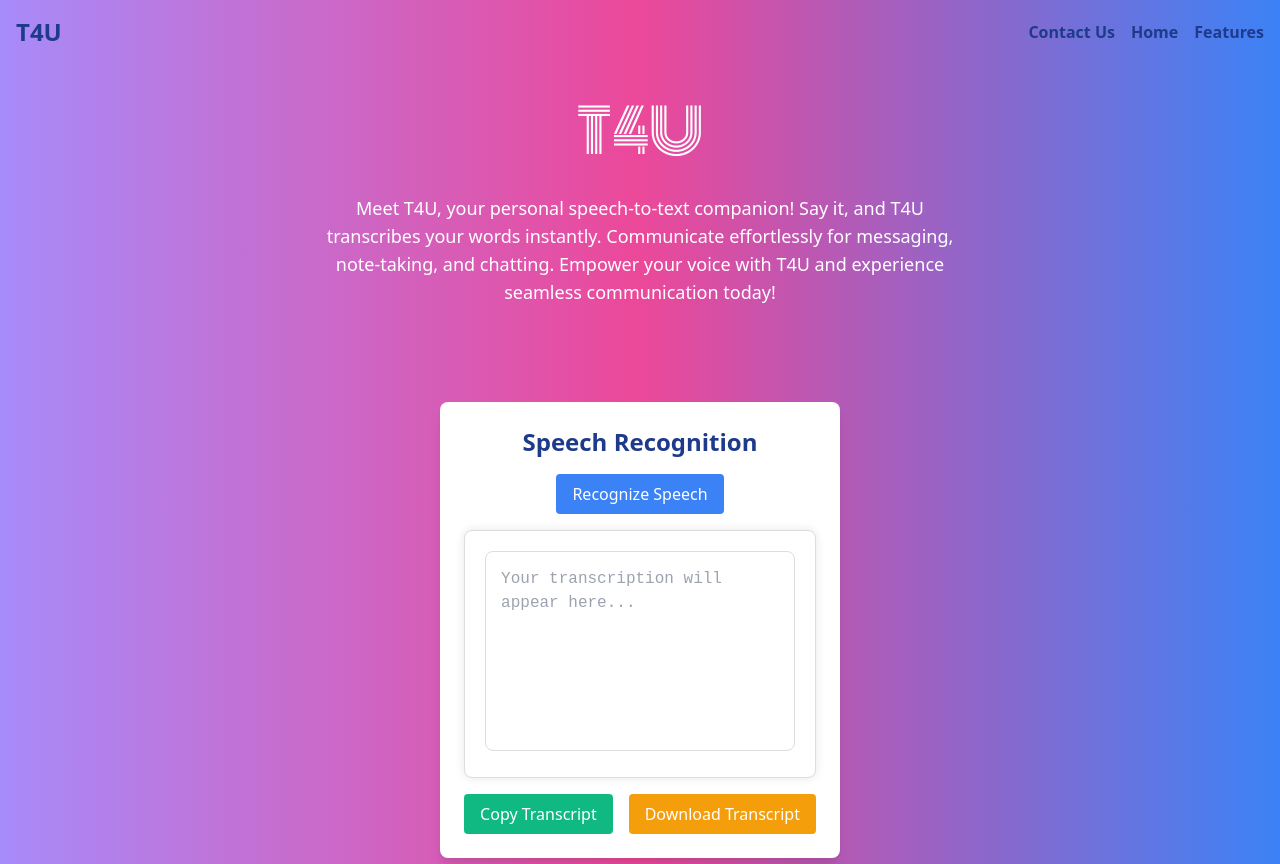
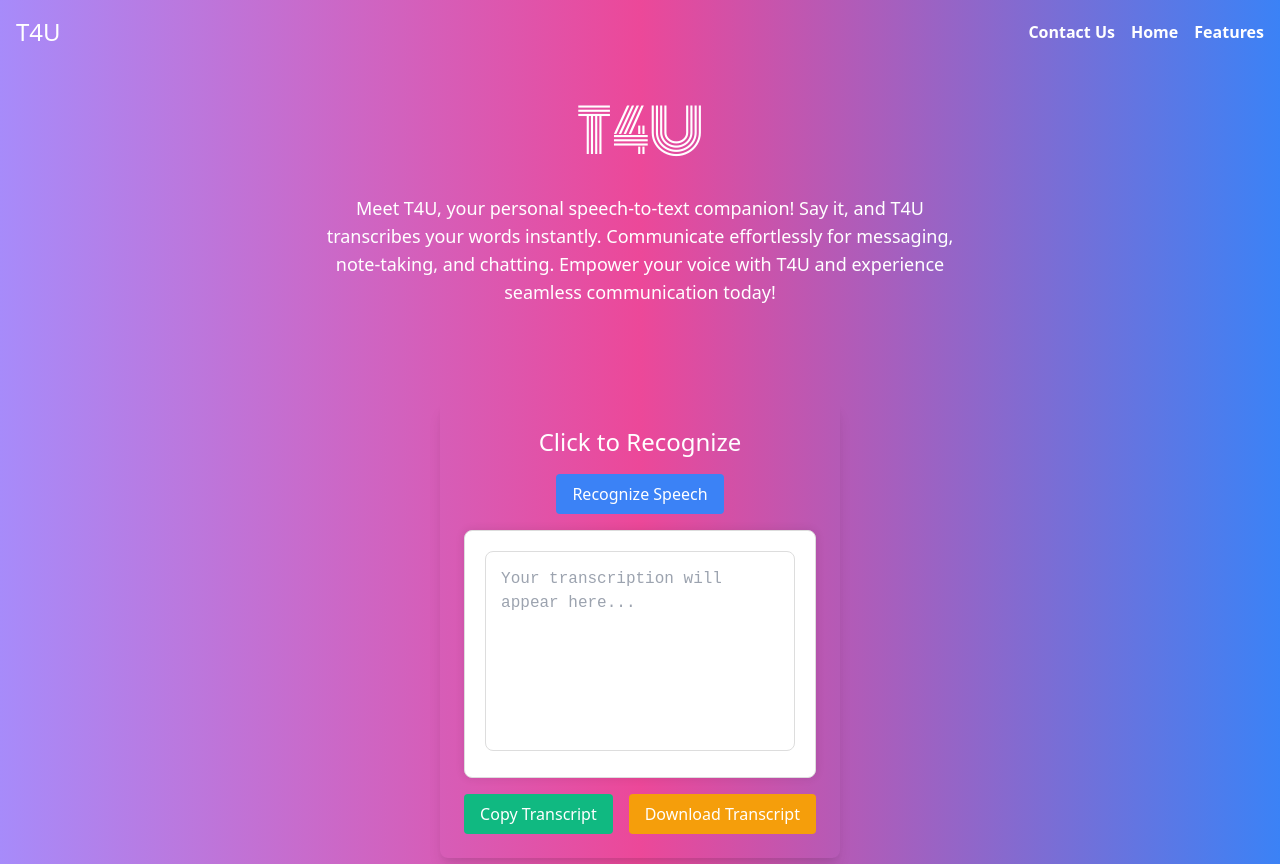
Before and after one commit to dom557/T4U, a Django app: page / in a window 1280 px wide. Run offline with Django 4.2, Linux system fonts and the light colour scheme.

Commit message:
update the ui 2

```diff
--- a/speech_recognition_app/templates/index.html
+++ b/speech_recognition_app/templates/index.html
@@ -1,14 +1,17 @@
 <!DOCTYPE html>
 <html lang="en">
 <head>
+    {% load static %}
     <meta charset="UTF-8">
     <meta name="viewport" content="width=device-width, initial-scale=1.0">
     <title>T4U - Speech Recognition</title>
+    <link rel="icon" href="{% static 'images/T.png' %}" >
     <link href="https://cdn.jsdelivr.net/npm/tailwindcss@2.2.16/dist/tailwind.min.css" rel="stylesheet">
     <link rel="preconnect" href="https://fonts.googleapis.com">
     <link rel="preconnect" href="https://fonts.gstatic.com" crossorigin>
     <link href="https://fonts.googleapis.com/css2?family=Monoton&display=swap" rel="stylesheet">
     <style>
+
         body {
             background: linear-gradient(to bottom, #f0f4ff, #e0eafc);
             transition: background 0.5s ease;
@@ -42,11 +45,11 @@
     <!-- Navigation -->
     <nav class="w-full p-4 shadow-md bg-gradient-to-r from-purple-400 via-pink-500 to-blue-500">
         <div class="max-w-7xl mx-auto flex justify-between items-center">
-            <div class="text-2xl font-bold text-blue-900">T4U</div>
+            <div class="text-2xl  text-white"><a href="#">T4U</a></div>
             <div class="flex space-x-4">
-                <a href="#" class="text-blue-900 font-semibold">Contact Us</a>
-                <a href="#" class="text-blue-900 font-semibold">Home</a>
-                <a href="#" class="text-blue-900 font-semibold">Features</a>
+                <a href="#" class="text-white font-semibold">Contact Us</a>
+                <a href="#" class="text-white font-semibold">Home</a>
+                <a href="#" class="text-white font-semibold">Features</a>
             </div>
         </div>
     </nav>
@@ -66,8 +69,8 @@
         </div>
 
         <!-- Speech Recognition Section -->
-        <div class="max-w-5xl mx-auto bg-white rounded-lg p-6 shadow-lg mt-8 flex flex-col items-center">
-            <h1 class="text-2xl font-bold text-blue-900 mb-4">Speech Recognition</h1>
+        <div class="max-w-5xl mx-auto bg-white/100 backdrop-blur-md hover:backdrop-blur-lg rounded-lg p-6 shadow-lg mt-8 flex flex-col items-center">
+            <h1 class="text-2xl  text-white mb-4">Click to Recognize </h1>
             <button id="recognize-button" class="bg-blue-500 text-white py-2 px-4 rounded hover:bg-blue-600 mb-4">Recognize Speech</button>
 
             <div class="w-full notepad-container">
```
Also changed, not shown: speech_recognition_app/static/images/T.png (added).
